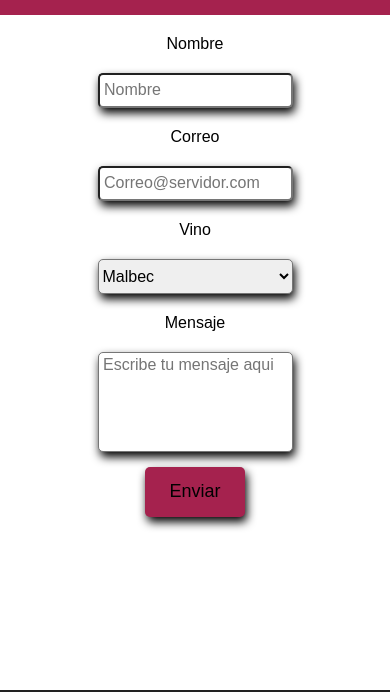
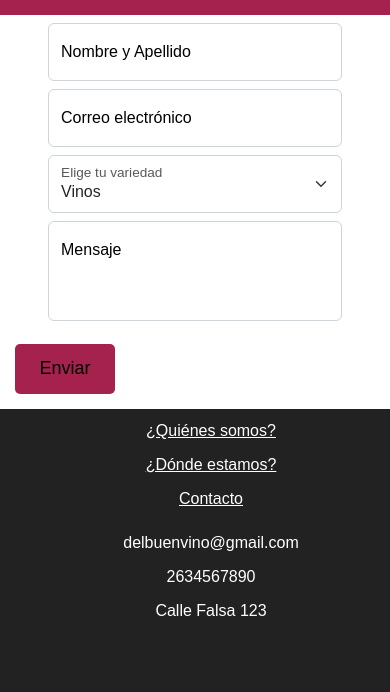
Before and after one commit to courfedra/desarrollo-web, a plain HTML site: page pages/contacto.html in a window 390 px wide. Shown: the part 100-792 px from the top of the page. Drawn offline with nearby package versions, Linux system fonts and the light colour scheme; a web font is replaced by a local one.

Commit message:
Agregado bs a contacto, sigue error en navBar Mobile

```diff
--- a/pages/contacto.html
+++ b/pages/contacto.html
@@ -43,24 +43,29 @@
     <section class="main">
         <form action="" method="get" enctype="application/x-www-form-urlencoded">
             <fieldset class="formulario">
-                <label for="nombre">Nombre</label>
-                <input type="text" id="nombre" name="nombre" placeholder=" Nombre">
-
-                <label for="correo">Correo</label>
-                <input type="mail" id="correo" name="correo" placeholder=" Correo@servidor.com">
-
-                <label for="vino">Vino</label>
-                <select name="vino" id="vino">
-                    <option value="M">Malbec</option>
-                    <option value="T">Torrontes</option>
-                    <option value="B">Blend</option>
-                    <option value="O">Otro</option>
-                </select>
-
-                <label for="mensaje">Mensaje</label>
-                <textarea placeholder=" Escribe tu mensaje aqui"></textarea>
-
-                <input type="button" name="enviar" value="Enviar" class="boton">
+                <div class="form-floating mx-5 my-2 bgTransp">
+                    <input type="text" class="form-control" id="floatingPassword" placeholder="Nombre y Apellido">
+                    <label for="floatingPassword">Nombre y Apellido</label>
+                </div>
+                <div class="form-floating mx-5 my-2">
+                    <input type="email" class="form-control" id="floatingInput" placeholder="name@example.com">
+                    <label for="floatingInput">Correo electrónico</label>
+                </div>
+                <div class="form-floating mx-5 my-2">
+                    <select class="form-select" id="floatingSelect" aria-label="Floating label select example">
+                    <option selected>Vinos</option>
+                    <option value="1">Malbec</option>
+                    <option value="2">Torrontes</option>
+                    <option value="3">Syrah</option>
+                    <option value="4">Otro</option>
+                    </select>
+                    <label for="floatingSelect">Elige tu variedad</label>
+                </div>
+                <div class="form-floating mx-5 my-2">
+                    <textarea class="form-control" placeholder="Leave a comment here" id="floatingTextarea2" style="height: 100px"></textarea>
+                    <label for="floatingTextarea2">Mensaje</label>
+                </div>
+                <input type="button" name="enviar" value="Enviar" class="botonVino">
             </fieldset>
         </form>
     </section>
--- a/style.css
+++ b/style.css
@@ -105,38 +105,9 @@ section form{
     background-repeat: no-repeat;
 }
 
-form fieldset{
-    border: none;
-    display: flex;
-    flex-direction: column;
-    text-align: center;
-    align-items: center;
-    min-height: 80vh;
-    width: 100%;
-}
-
-form fieldset label{
-    margin: 15px;
-    padding: 2px;
-    background-color: rgba(255, 255, 255, 0.7);
-    border-radius: 5px;
-
-}
-
-form fieldset input,select{
-    width: 50%;
-    height: 35px;
-    border-radius: 5px;
-    box-shadow: 2px 5px 10px #000;
-}
-
 fieldset textarea{
     resize: none;
     scrollbar-width: auto;
-    width: 50%;
-    height: 100px;
-    border-radius: 5px;
-    box-shadow: 2px 5px 10px #000;
 }
 
 form .boton{
@@ -152,9 +123,11 @@ form .boton{
 form .boton:hover{
     background-color: #7933c0;
 }
+
 form .boton:active{
+    border: 1px solid black;
     background-color: #fff;
-    border: 1px solid black;
+
 }
 
 /*Nosotros*/
@@ -256,7 +229,7 @@ form .boton:active{
     margin-top: 10px;
 }
 
-.miVino .botonVino{
+.botonVino{
     width: 100px;
     height: 50px;
     margin: 15px;
@@ -267,7 +240,7 @@ form .boton:active{
 
 }
 
-.miVino .botonVino:hover{
+.botonVino:hover{
     background-color: #ffffff;
 }
 
```
